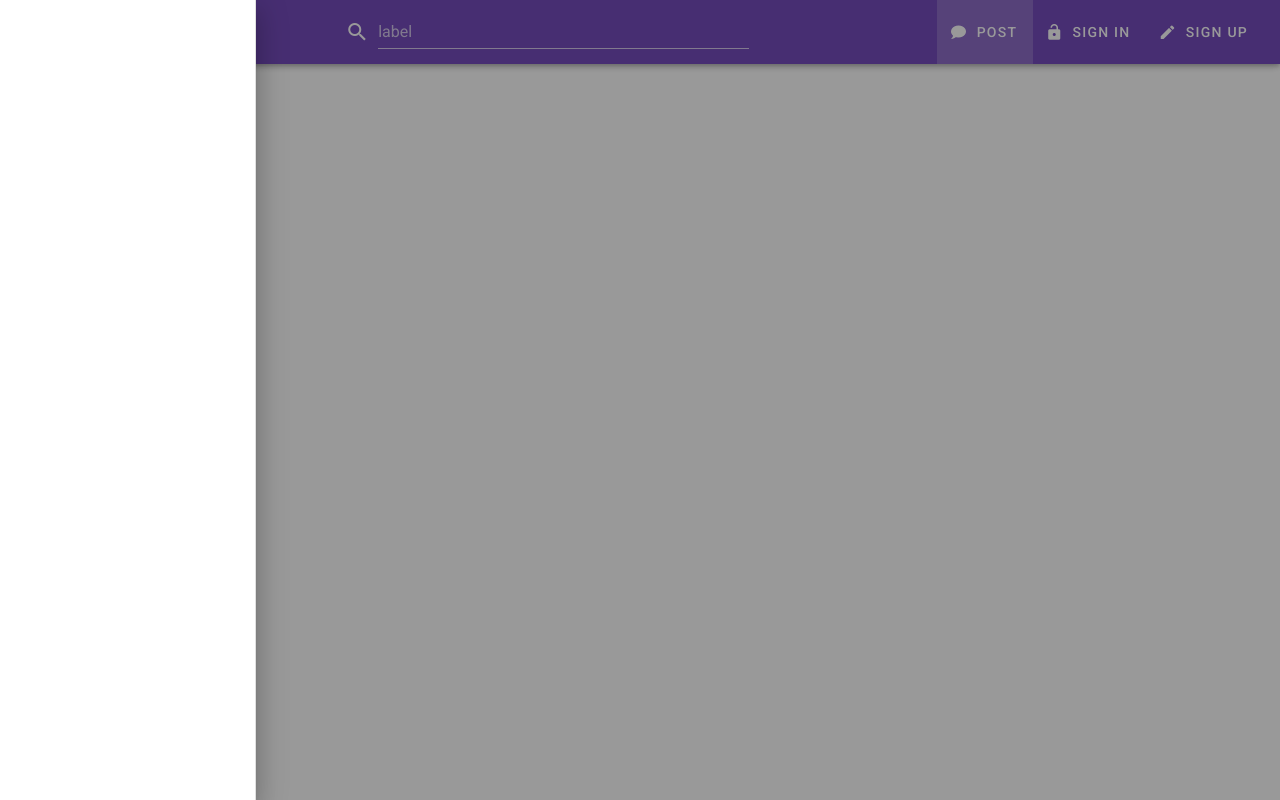
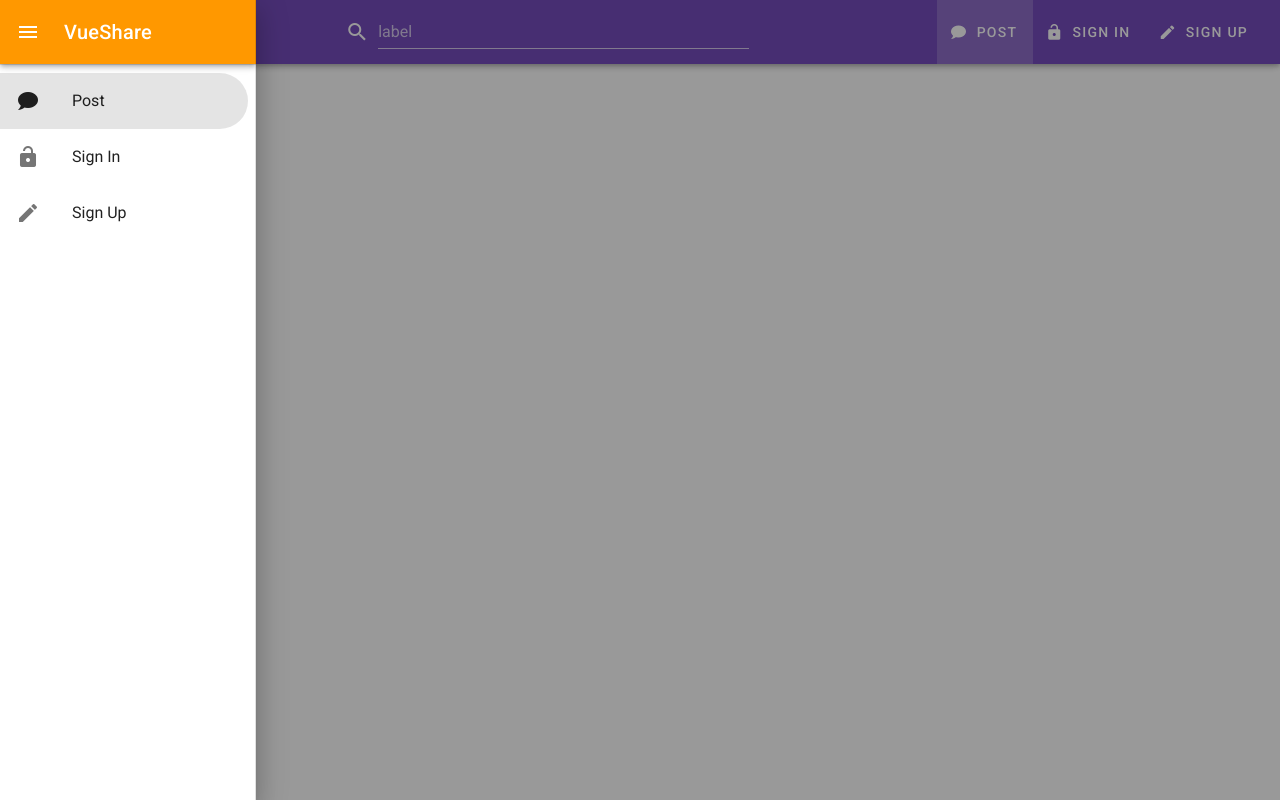
Before and after one commit to krbaio3/vue-graphql-poc, a Vue app in the folder packages/client/: page /post in a window 1280 px wide. Both pictures are taken after a click on the button 28 px from the left and 32 px from the top of the page. Built offline with nearby package versions, Linux system fonts and the light colour scheme.

Commit message:
SideNavBar component

```diff
--- a/packages/client/src/App.vue
+++ b/packages/client/src/App.vue
@@ -1,26 +1,32 @@
 <template>
   <v-app>
     <!-- Side Navbar -->
-    <v-navigation-drawer
-      app
-      temporary
-      fixed
-      v-model="sideNavbar"
-    >
-    </v-navigation-drawer>
-    <v-app-bar
-      fixed
-      color="primary"
-      dark
-    >
+    <SideNavbar :toogleSideNavbar="toogleSideNavbar" :sideNavbar="sideNavbar" :sideNavItems="sideNavItems"></SideNavbar>
+    <!-- <v-navigation-drawer app temporary fixed v-model="sideNavbar">
+      <v-toolbar color="accent" dark text>
+        <v-app-bar-nav-icon @click="toogleSideNavbar"></v-app-bar-nav-icon>
+        <router-link to="/" tag="span" style="cursor: pointer">
+          <h1 class="title pl-3">VueShare</h1>
+        </router-link>
+      </v-toolbar>
+      <v-divider></v-divider> -->
+      <!-- Side Navbar -->
+      <!-- <v-list shaped>
+        <v-list-item ripple v-for="(item, index) in sideNavItems" :key="index" :to="item.link">
+            <v-list-item-icon>
+              <v-icon v-text="item.icon"></v-icon>
+            </v-list-item-icon>
+            <v-list-item-content>
+              <v-list-item-title v-text="item.title"></v-list-item-title>
+            </v-list-item-content>
+          </v-list-item>
+      </v-list>
+    </v-navigation-drawer> -->
+    <v-app-bar fixed color="primary" dark>
       <!-- App Title -->
       <v-app-bar-nav-icon @click="toogleSideNavbar"></v-app-bar-nav-icon>
       <v-toolbar-title class="hidden-xs-only">
-        <router-link
-          to="/"
-          tag="span"
-          style="cursor: pointer"
-        >
+        <router-link to="/" tag="span" style="cursor: pointer">
           VueShare
         </router-link>
       </v-toolbar-title>
@@ -46,16 +52,13 @@
           :key="index"
           :to="item.link"
         >
-          <v-icon
-            class="hidden-sm-only"
-            left
-          >{{ item.icon }}</v-icon>
+          <v-icon class="hidden-sm-only" left>{{ item.icon }}</v-icon>
           {{ item.title }}
         </v-btn>
       </v-toolbar-items>
     </v-app-bar>
     <main>
-      <v-container class="mt-4">
+      <v-container class="mt-5">
         <router-view></router-view>
       </v-container>
     </main>
@@ -66,17 +69,20 @@
 import { Component, Vue } from 'vue-property-decorator';
 import colors from 'vuetify/es5/util/colors';
 import HelloWorld from '@/components/HelloWorld.vue';
+import SideNavbar from '@/components/Shared/Side-Navbar.vue';
+
 @Component({
   name: 'App',
   components: {
     HelloWorld,
+    SideNavbar,
   },
 })
 export default class App extends Vue {
-
   public sideNavbar: boolean = false;
-    public toogleSideNavbar(): void {
+  public toogleSideNavbar(): boolean {
     this.sideNavbar = !this.sideNavbar;
+    return this.sideNavbar;
   }
   public get horizontalNavItems() {
     return [
@@ -85,5 +91,12 @@ export default class App extends Vue {
       { icon: 'mdi-pencil', title: 'Sign Up', link: '/signup' },
     ];
   }
+  public get sideNavItems() {
+    return [
+      { icon: 'mdi-chat', title: 'Post', link: '/post' },
+      { icon: 'mdi-lock-open', title: 'Sign In', link: '/signin' },
+      { icon: 'mdi-pencil', title: 'Sign Up', link: '/signup' },
+    ];
+  }
 }
 </script>
--- /dev/null
+++ b/packages/client/src/components/Post/AddPost.vue
@@ -0,0 +1,20 @@
+<template>
+  <v-container grid-list-xs class="mt-5">
+    <h1>AddPost</h1>
+  </v-container>
+</template>
+
+<script lang="ts">
+  import {Vue, Component} from 'vue-property-decorator';
+
+  @Component({
+    name: 'AddPost',
+  })
+  export default class AddPost extends Vue {
+
+  }
+</script>
+
+<style scoped>
+
+</style>
--- /dev/null
+++ b/packages/client/src/components/Shared/Side-Navbar.vue
@@ -0,0 +1,41 @@
+<template>
+  <!-- Side Navbar -->
+  <v-navigation-drawer app temporary fixed v-model="sideNavbarBoolean">
+    <v-toolbar color="accent" dark text>
+      <v-app-bar-nav-icon @click="toogleSideNavbar"></v-app-bar-nav-icon>
+      <router-link to="/" tag="span" style="cursor: pointer">
+        <h1 class="title pl-3">VueShare</h1>
+      </router-link>
+    </v-toolbar>
+    <v-divider></v-divider>
+    <!-- Side Navbar -->
+    <v-list shaped>
+      <v-list-item
+        ripple
+        v-for="(item, index) in sideNavItems"
+        :key="index"
+        :to="item.link"
+      >
+        <v-list-item-icon>
+          <v-icon v-text="item.icon"></v-icon>
+        </v-list-item-icon>
+        <v-list-item-content>
+          <v-list-item-title v-text="item.title"></v-list-item-title>
+        </v-list-item-content>
+      </v-list-item>
+    </v-list>
+  </v-navigation-drawer>
+</template>
+
+<script lang="ts">
+  import {Component, Vue, Prop, PropSync} from 'vue-property-decorator';
+
+  @Component({
+    name: 'SideNavbar',
+  })
+  export default class SideNavbar extends Vue {
+    @PropSync('sideNavbar', { required: true, type: Boolean }) public readonly sideNavbarBoolean!: boolean;
+    @Prop({ required: true, type: Function }) public readonly toogleSideNavbar!: boolean;
+    @Prop({ type: Array }) public readonly sideNavItems!: any;
+  }
+</script>
--- a/packages/client/src/router/index.ts
+++ b/packages/client/src/router/index.ts
@@ -1,6 +1,7 @@
 import Vue from 'vue';
 import VueRouter from 'vue-router';
 import Home from '../views/Home.vue';
+import AddPost from '@/components/Post/AddPost.vue';
 
 Vue.use(VueRouter);
 
@@ -9,6 +10,11 @@ const routes = [
     path: '/',
     name: 'home',
     component: Home,
+  },
+  {
+    path: '/post',
+    name: 'post',
+    component: AddPost,
   },
   {
     path: '/about',
--- a/packages/client/src/views/Home.vue
+++ b/packages/client/src/views/Home.vue
@@ -1,5 +1,5 @@
 <template>
-  <v-container>
+  <v-container class="mt-4">
     <h1>Home</h1>
   </v-container>
 </template>
```
Also changed, not shown: 2 other files (tests, documents, lock files or other folders). Lines whose indentation alone changed are shown as unchanged.
